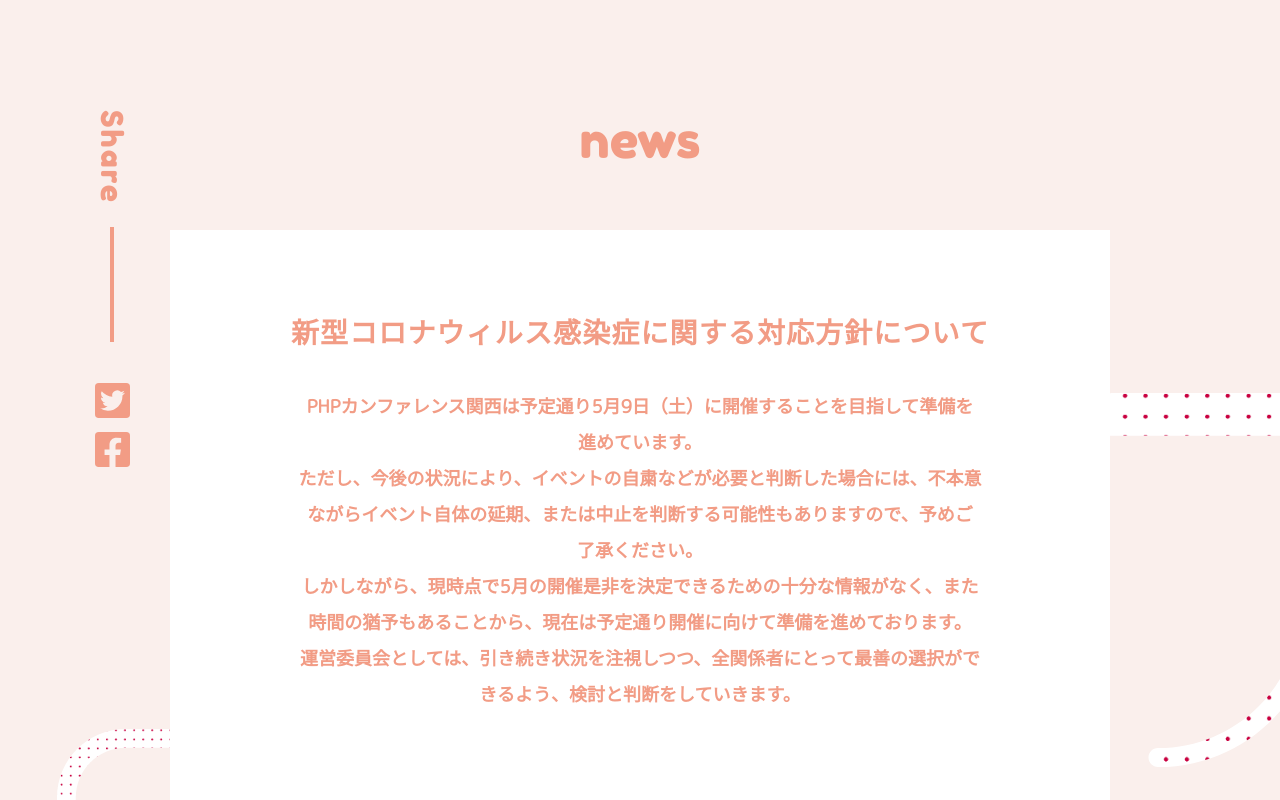
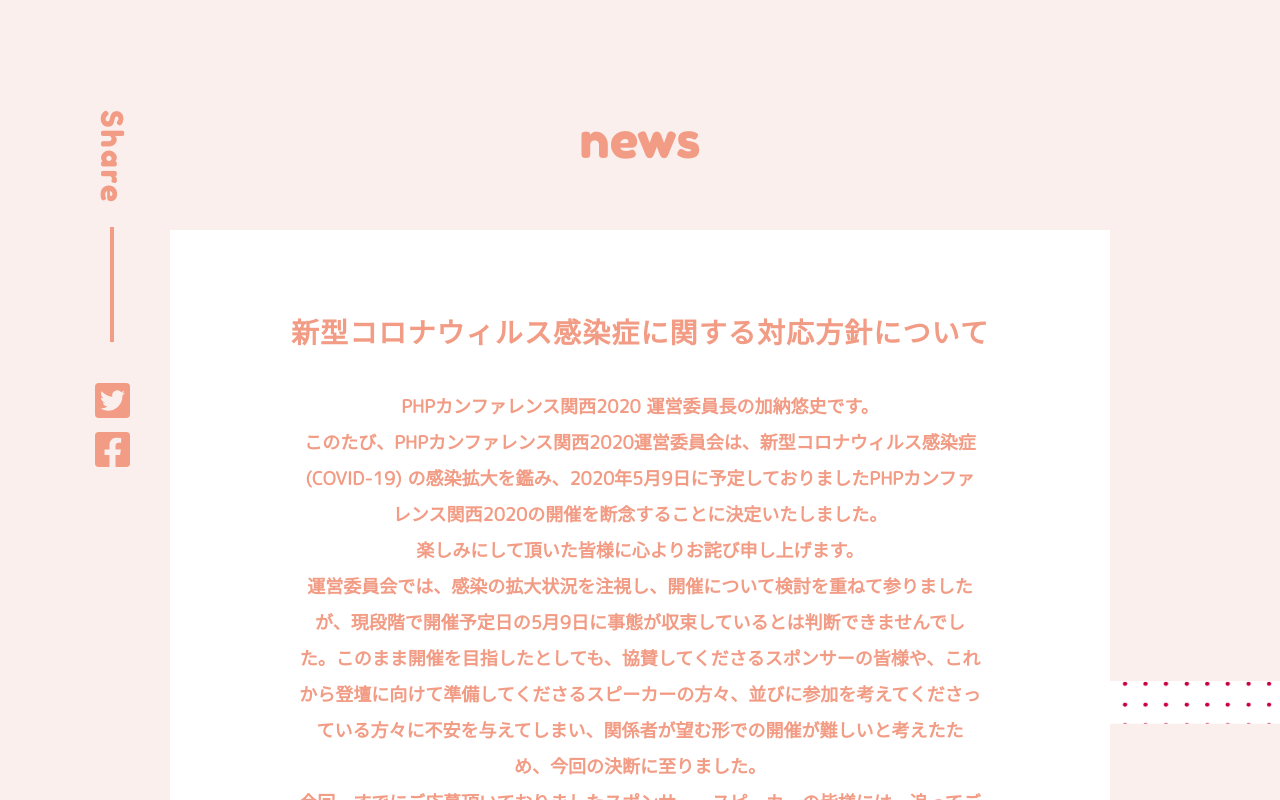
Before and after one commit to php-jp/phpcon2020-kansai, a Nuxt app: page /news in a window 1280 px wide. Shown: the top 800 px of the page. Built offline with nearby package versions, Linux system fonts and the light colour scheme.

Commit message:
Modify news

```diff
--- a/components/News.vue
+++ b/components/News.vue
@@ -5,10 +5,13 @@
         <div class="p-news__intro">
           <h2 class="p-news__secHeading">新型コロナウィルス感染症に関する対応方針について</h2>
           <p class="p-news__read">
-            PHPカンファレンス関西は予定通り5月9日（土）に開催することを目指して準備を進めています。<br>
-            ただし、今後の状況により、イベントの自粛などが必要と判断した場合には、不本意ながらイベント自体の延期、または中止を判断する可能性もありますので、予めご了承ください。<br>
-            しかしながら、現時点で5月の開催是非を決定できるための十分な情報がなく、また時間の猶予もあることから、現在は予定通り開催に向けて準備を進めております。<br>
-            運営委員会としては、引き続き状況を注視しつつ、全関係者にとって最善の選択ができるよう、検討と判断をしていきます。
+            PHPカンファレンス関西2020 運営委員長の加納悠史です。<br>
+            このたび、PHPカンファレンス関西2020運営委員会は、新型コロナウィルス感染症 (COVID-19) の感染拡大を鑑み、2020年5月9日に予定しておりましたPHPカンファレンス関西2020の開催を断念することに決定いたしました。<br>
+            楽しみにして頂いた皆様に心よりお詫び申し上げます。<br>
+            運営委員会では、感染の拡大状況を注視し、開催について検討を重ねて参りましたが、現段階で開催予定日の5月9日に事態が収束しているとは判断できませんでした。このまま開催を目指したとしても、協賛してくださるスポンサーの皆様や、これから登壇に向けて準備してくださるスピーカーの方々、並びに参加を考えてくださっている方々に不安を与えてしまい、関係者が望む形での開催が難しいと考えたため、今回の決断に至りました。<br>
+            今回、すでにご応募頂いておりましたスポンサー、スピーカーの皆様には、追ってご連絡させていただきます。<br>
+            また、前述の通り、予定しておりました5月の開催は見送らせていただきますが、運営委員会では、年内の開催を模索し、可能性が見えれば改めて告知させていただきます。<br>
+            非常に心苦しい限りですが、何卒、ご理解のほどよろしくお願いいたします。
           </p>
         </div>
       </div>
--- a/components/top/Hero.vue
+++ b/components/top/Hero.vue
@@ -14,7 +14,7 @@
       <div class="c-hero__news">
         <router-link class="c-hero__text" to="/news">
           新型コロナウィルス感染症 (2019-nCoV, COVID-19) <br>
-        に関する対応方針について（2020年2月28日時点）
+        に関する対応方針について（2020年3月30日時点）
         </router-link>
       </div>
       <p class="c-hero__announce">スポンサー、登壇者募集開始！！</p>
```
